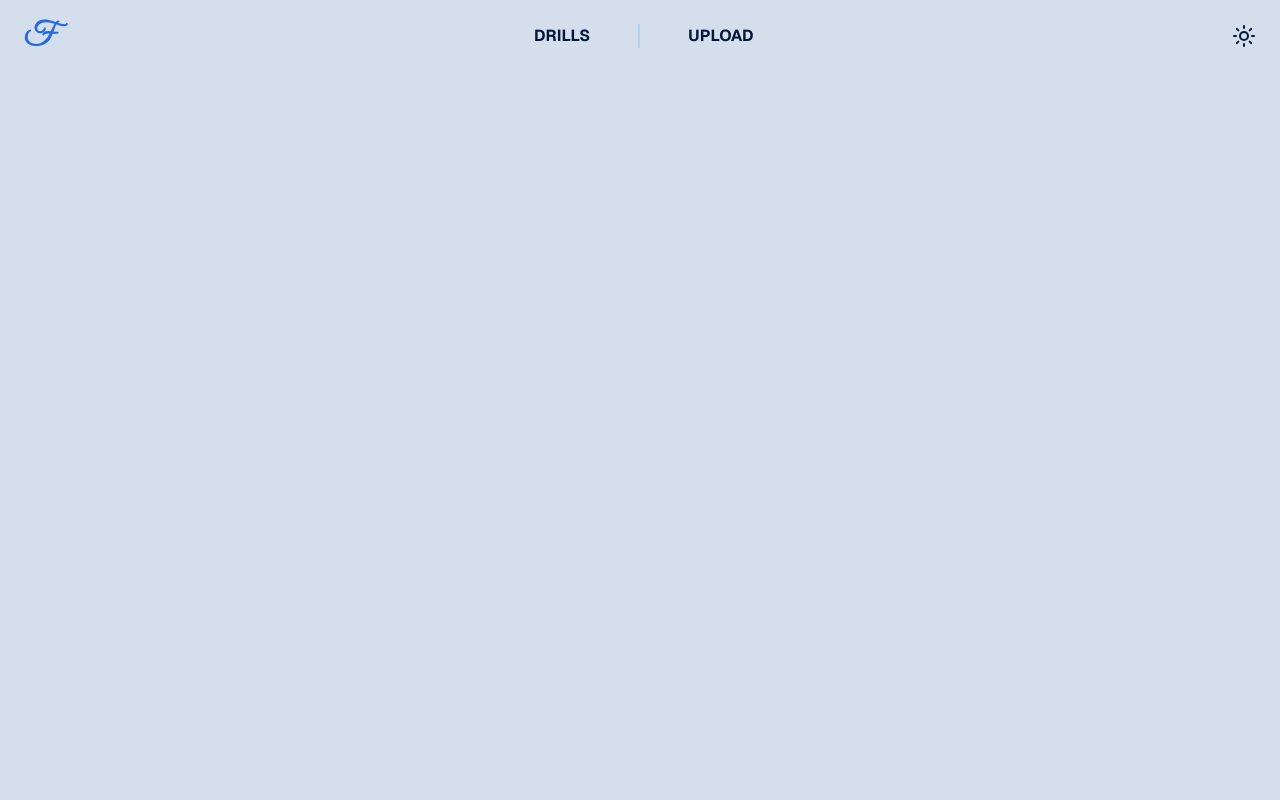
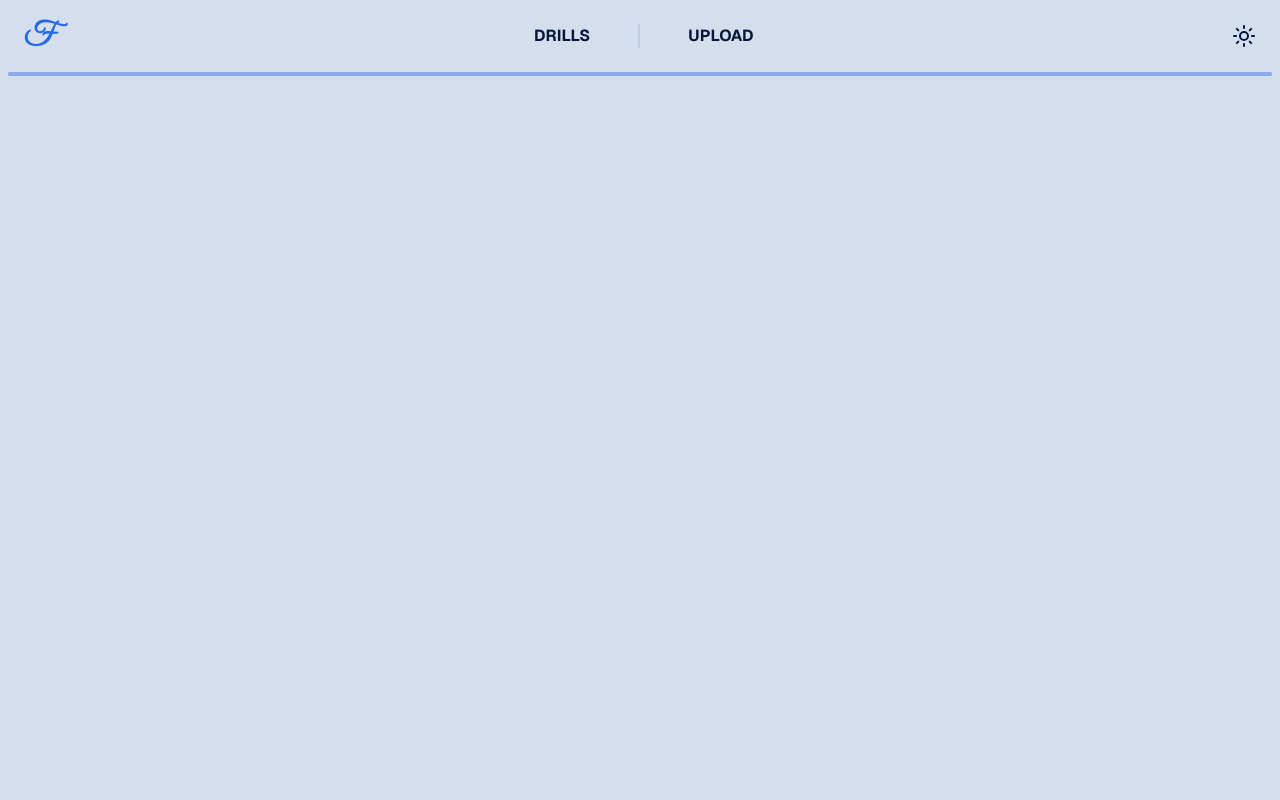
Before and after one commit to AdamBalu/Fancy-Driller, a Next.js app: page /drills/1/1 in a window 1280 px wide. Shown: the top 800 px of the page. Built offline with nearby package versions, Linux system fonts and the light colour scheme.

Commit message:
feat: progressbar

```diff
--- /dev/null
+++ b/src/app/(layout)/drills/[drill]/[id]/layout.tsx
@@ -0,0 +1,29 @@
+"use client";
+import React from "react";
+import ProgressBar from "~/components/common/progress-bar";
+import { QuestionContext } from "~/hooks/question-context";
+
+const Layout = ({ children }: { children: React.ReactNode }) => {
+  const questionsContext = React.useContext(QuestionContext);
+  if (questionsContext === null) {
+    return null;
+  }
+  return (
+    <>
+      <ProgressBar
+        value={
+          (questionsContext.selectedQuestions.filter((q) => q.answer !== "none")
+            .length /
+            questionsContext.selectedQuestions.length) *
+          100
+        }
+        max={questionsContext.selectedQuestions.length}
+      />
+      <div className="flex flex-col items-center justify-center">
+        {children}
+      </div>
+    </>
+  );
+};
+
+export default Layout;
--- a/src/app/page.tsx
+++ b/src/app/page.tsx
@@ -8,22 +8,22 @@ export default function HomePage() {
     <main className="flex min-h-screen flex-col items-center justify-center">
       <div className="container flex flex-col items-center justify-center gap-12 px-4 py-16 ">
         <h1
-          className={`text-3xl font-extrabold tracking-tight text-secondaryDark sm:text-6xl ${GreatVibes.className}`}
+          className={`text-5xl font-extrabold tracking-tight text-secondaryDark sm:text-6xl ${GreatVibes.className}`}
         >
           <span className="mr-4 text-primaryDark">Fancy</span> Driller
         </h1>
         <div className="flex w-full flex-col items-center gap-4 sm:grid-cols-2">
           <Link
-            className="flex w-full max-w-sm flex-col gap-4 rounded-md border-2 p-4 text-center text-secondaryDark transition duration-200 ease-in-out hover:border-primary hover:text-primary active:scale-95"
+            className="flex w-[80%] max-w-sm flex-col gap-4 rounded-md border-2 p-3 text-center text-secondaryDark transition duration-200 ease-in-out hover:border-primary hover:text-primary active:scale-95 sm:p-4"
             href="/drills"
           >
-            <h3 className="text-xl">Choose Drill</h3>
+            <h3 className="text-md sm:text-xl">Choose Drill</h3>
           </Link>
           <Link
-            className="flex w-full max-w-sm flex-col gap-4 rounded-md border-2 p-4 text-center text-secondaryDark transition duration-200 ease-in-out hover:border-primary hover:text-primary active:scale-95"
+            className="flex w-[80%] max-w-sm flex-col gap-4 rounded-md border-2 p-3 text-center text-secondaryDark transition duration-200 ease-in-out hover:border-primary hover:text-primary active:scale-95 sm:p-4"
             href="/upload"
           >
-            <h3 className="text-xl">Upload drill</h3>
+            <h3 className="text-md sm:text-xl">Upload drill</h3>
           </Link>
         </div>
       </div>
--- /dev/null
+++ b/src/components/common/progress-bar.tsx
@@ -0,0 +1,21 @@
+import React from "react";
+
+interface ProgressBarProps {
+  value: number;
+  max: number;
+}
+
+const ProgressBar: React.FC<ProgressBarProps> = ({ value, max }) => {
+  const percentage = (value / max) * 100;
+
+  return (
+    <div className="h-1 w-full rounded-full bg-primaryCard dark:bg-primaryCardDark">
+      <div
+        className="h-1 rounded-full bg-border transition-width duration-500 ease-in-out dark:bg-primaryDark"
+        style={{ width: `${percentage}%` }}
+      ></div>
+    </div>
+  );
+};
+
+export default ProgressBar;
--- a/src/components/drill/question.tsx
+++ b/src/components/drill/question.tsx
@@ -58,7 +58,7 @@ export const Question = ({
 
   return (
     <div className="mx-2 flex min-h-[calc(100dvh-68px)] w-[90dvw] max-w-screen-md flex-col items-center justify-center gap-5 sm:mx-4 sm:w-[70dvw]">
-      <h2 className="transition-color text-md pb-5 text-center font-bold text-secondary duration-500 ease-in-out dark:text-secondaryDark sm:text-xl md:text-2xl">
+      <h2 className="text-md pb-5 text-center font-bold text-secondary transition-color duration-500 ease-in-out dark:text-secondaryDark sm:text-xl md:text-2xl">
         {currentQuestion.question}
       </h2>
       {shuffledAnswers?.map((answer) => (
```
